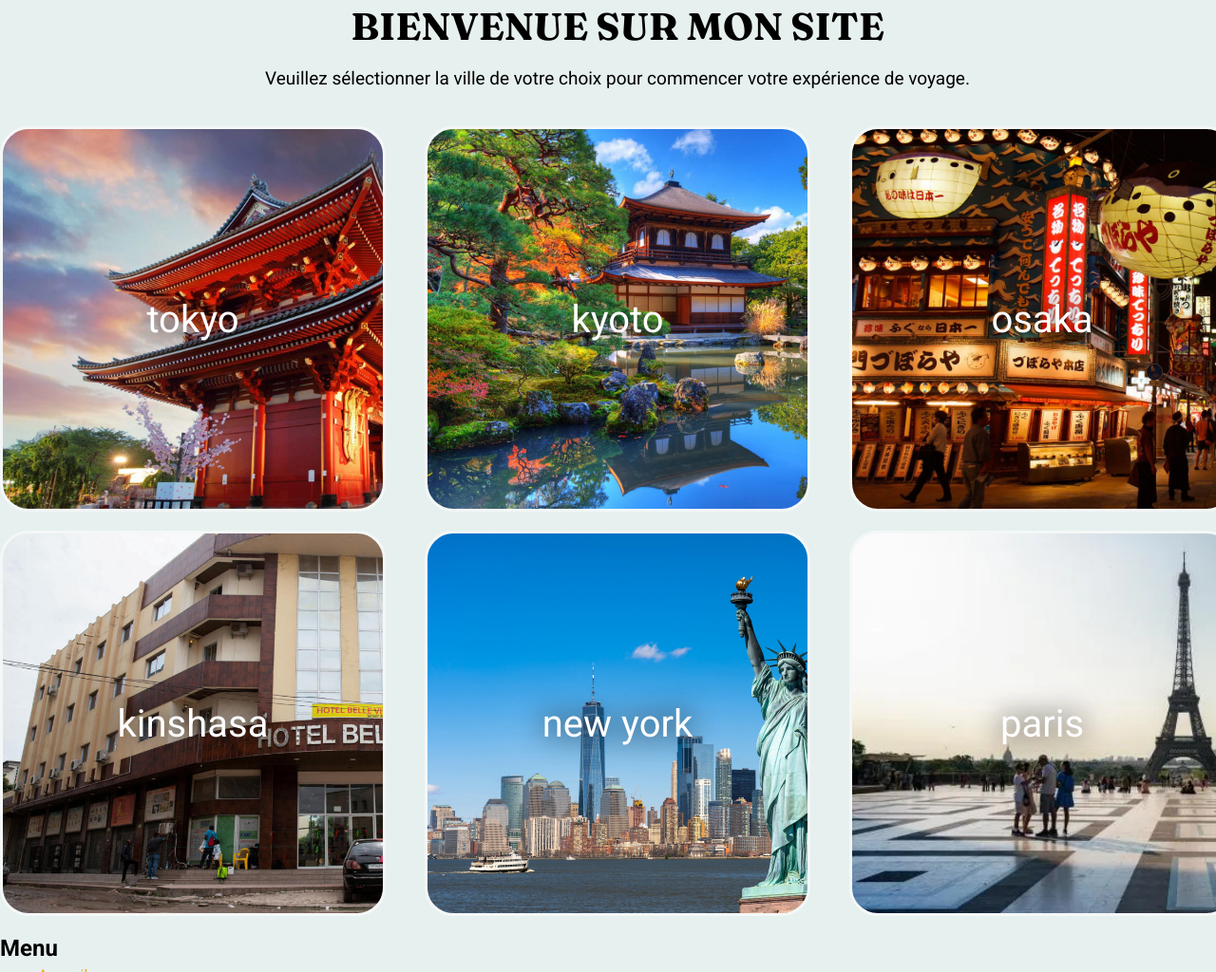
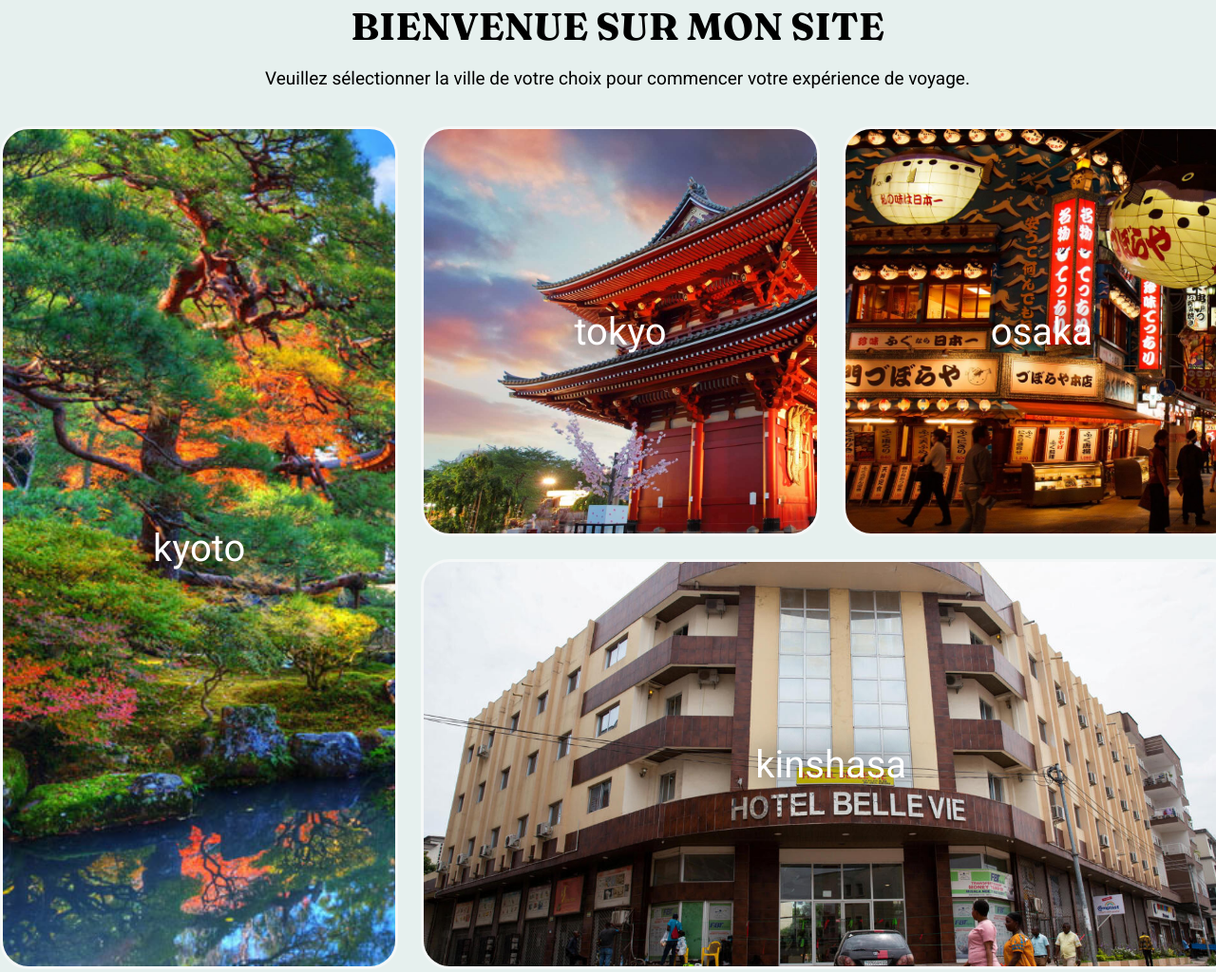
Before and after one commit to Mpunga/site_web, a plain HTML site: page index.html in a window 1280 px wide. Shown: the part 837-1861 px from the top of the page at 95% size. Drawn offline with Linux system fonts and the light colour scheme.

Commit message:
deuxieme commite

```diff
--- a/index.html
+++ b/index.html
@@ -30,12 +30,12 @@
                 Veuillez sélectionner la ville de votre choix pour commencer votre expérience de voyage.
             </p>
             <section class="flexbox-ville">
-                <div id="tokyo" class="ville">tokyo</div>
-                <div id="kyoto" class="ville">kyoto</div>
-                <div id="osaka" class="ville">osaka</div>
-                <div id="kinshasa" class="ville">kinshasa</div>
-                <div id="newyork" class="ville">new york</div>
-                <div id="paris" class="ville">paris</div>
+                <a href="#" id="tokyo" class="ville">tokyo</a>
+                <a href="#" id="kyoto" class="ville">kyoto</a>
+                <a href="#" id="osaka" class="ville">osaka</a>
+                <a href="#" id="kinshasa" class="ville">kinshasa</a>
+                <a href="#" id="newyork" class="ville">new york</a>
+                <a href="#" id="paris" class="ville">paris</a>
             </section>
 
             <nav>
--- a/style.css
+++ b/style.css
@@ -68,17 +68,23 @@ footer {
    margin: 0 auto;
 }
 .flexbox-ville {
-    display: flex;
+   /*  display: flex;
     justify-content: space-between;
-    flex-wrap: wrap;
+    flex-wrap: wrap; */
+    display: grid;
+    grid-template-columns: repeat(3, 1fr);
+    grid-template-rows: 1fr;
+    gap: 30px;
 }
 
 #tokyo {
     background-image: url("/images/tokyo.jpg");
+
 }
 
 #kyoto {
     background-image: url("/images/kyoto.jpg");
+     grid-row: 1 / 3;
 }
 
 #osaka {
@@ -86,10 +92,12 @@ footer {
 }
 #kinshasa {
     background-image: url("/images/kinshasa.jpg");
+    grid-column: 2 / 4;
 }
 
 #paris {
     background-image: url("/images/paris.webp");
+     grid-column: 2 / 4;
 }
 
 #newyork {
@@ -98,8 +106,9 @@ footer {
 
 .ville {
     background-size: cover;
-    width: 400px;
-    height: 400px;
+    width: 100%;
+    height: 100%;
+    min-height: 400px;
     border: 3px solid rgb(244, 247, 247);
     border-radius: 30px;
     margin-top: 20px;
@@ -115,3 +124,6 @@ footer {
     transition: 0.3s;
     border: 3px solid #FF7373;
 }
+a {
+    text-decoration: none;
+}
```
